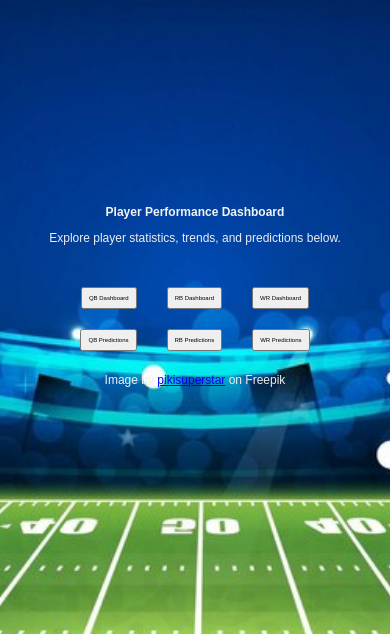
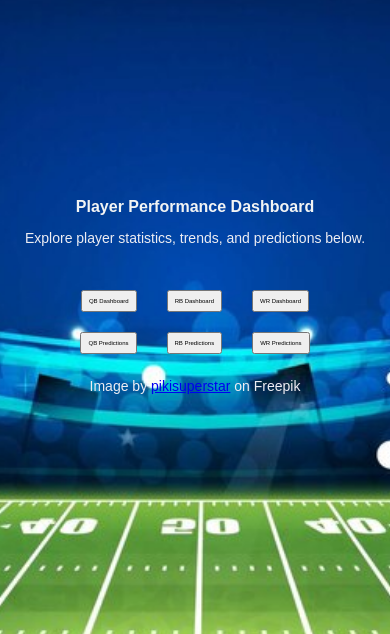
Before and after one commit to clarkeallan931/FlaskDeploy, a Flask app: page / in a window 390 px wide. Shown: the part 134-768 px from the top of the page. Run offline with Flask 2, Linux system fonts and the light colour scheme.

Commit message:
Update Home.html

```diff
--- a/templates/Home.html
+++ b/templates/Home.html
@@ -79,12 +79,12 @@
 
         h1 {
             /* Adjust font size for smartphones */
-            font-size: 12px;
+            font-size: 16px;
         }
 
          p {
 
-        font-size: 12px;
+        font-size: 14px;
     }
 
         button {
```
